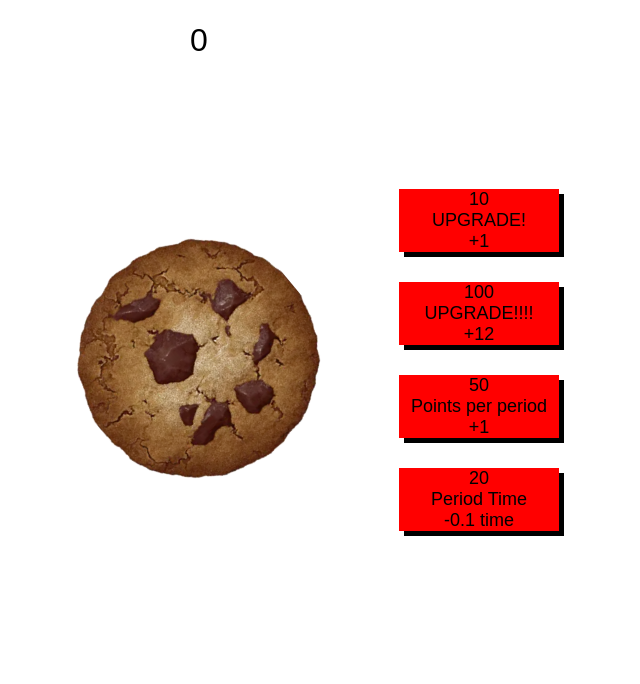
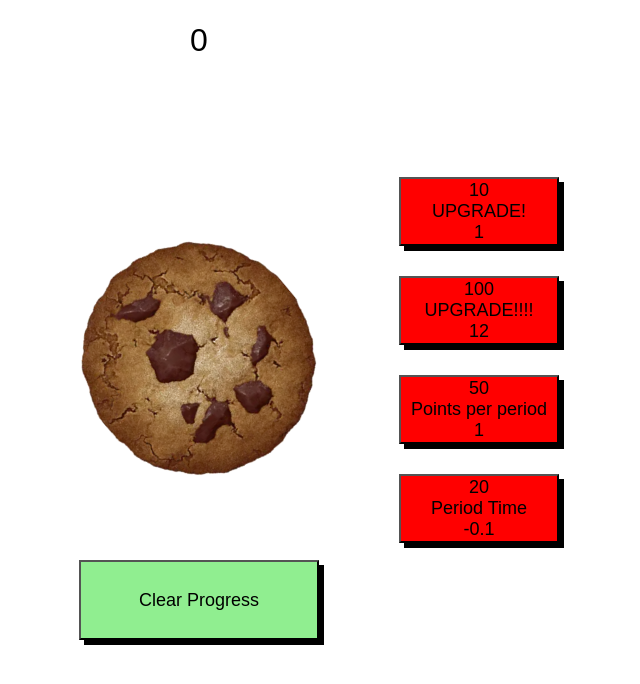
Before and after one commit to nagibator300000/Cookie-clicker-remastered-, a React (Vite) app: page / in a window 1280 px wide. Shown: the top 684 px of the page, without its empty margins (401-1041 px from the left). Built offline with nearby package versions, Linux system fonts and the light colour scheme.

Commit message:
clear button

```diff
--- a/src/App.css
+++ b/src/App.css
@@ -16,3 +16,17 @@
   justify-content: center;
   align-items: center;
 }
+
+.clear {
+  box-shadow: 5px 5px black;
+  user-select: none;
+  cursor: pointer;
+  text-align: center;
+  font-size: large;
+  background-color: lightgreen;
+  grid-area: 8 / 4 / 9 / 7;
+}
+
+.clear:active {
+  box-shadow: 3px 3px;
+}
--- a/src/App.tsx
+++ b/src/App.tsx
@@ -3,27 +3,22 @@ import Counter from "./Counter/counter";
 import Shop from "./shop/Shop";
 import { useEffect, useState } from "react";
 import { ProductArgs } from "./shop/Shop";
+import ClearMenu from "./ClearMenu/ClearMenu";
+
+function loadData(key: string, defValue: number) {
+  return Number(localStorage.getItem(key) || defValue);
+}
 
 function App() {
-  function PerClickBonus(buff: number, price: number) {
-    if (count >= price) {
-      setPerClick(perclick + buff);
-      setCount(count - price);
-    }
-  }
-
-  function PeriodPointsBonus(buff: number, price: number) {
-    if (count >= price) {
-      setPoints(periodPoints + buff);
-      setCount(count - price);
-    }
-  }
-
-  function PeriodTimeBonus(buff: number, price: number) {
-    if (count >= price) {
-      setTime(periodTime - buff);
-      setCount(count - price);
-    }
+  function upgradeClickHandler(
+    method: (value: React.SetStateAction<number>) => void
+  ) {
+    return function (buff: number, price: number) {
+      if (count >= price) {
+        method((v) => v + buff);
+        setCount(count - price);
+      }
+    };
   }
 
   function Save() {
@@ -33,28 +28,19 @@ function App() {
     localStorage.setItem("periodPoints", periodPoints.toString());
   }
 
-  const [count, setCount] = useState(
-    Number(localStorage.getItem("count") ? localStorage.getItem("count") : 0)
-  );
-  const [perclick, setPerClick] = useState(
-    Number(
-      localStorage.getItem("perClick") ? localStorage.getItem("perClick") : 1
-    )
-  );
-  const [periodTime, setTime] = useState(
-    Number(
-      localStorage.getItem("periodTime")
-        ? localStorage.getItem("periodTime")
-        : 15
-    )
-  );
-  const [periodPoints, setPoints] = useState(
-    Number(
-      localStorage.getItem("periodPoints")
-        ? localStorage.getItem("periodPoints")
-        : 0
-    )
-  );
+  function ClearProgress() {
+    localStorage.setItem("count", "0");
+    localStorage.setItem("perclick", "1");
+    localStorage.setItem("periodTime", "15");
+    localStorage.setItem("periodPoints", "0");
+    setCount(0);
+  }
+
+  const [count, setCount] = useState(loadData("count", 0));
+  const [perclick, setPerClick] = useState(loadData("perClick", 1));
+  const [periodTime, setTime] = useState(loadData("periodTime", 15));
+  const [periodPoints, setPoints] = useState(loadData("periodPoints", 0));
+  const [hideMenu, setHide] = useState(true);
 
   useEffect(() => {
     Save();
@@ -73,32 +59,28 @@ function App() {
       price: 10,
       name: "UPGRADE!",
       buff: 1,
-      onClick: PerClickBonus,
-      type: "perClick",
+      onClick: upgradeClickHandler(setPerClick),
       active: count < 10 ? false : true,
     },
     {
       price: 100,
       name: "UPGRADE!!!!",
       buff: 12,
-      onClick: PerClickBonus,
-      type: "perClick",
+      onClick: upgradeClickHandler(setPerClick),
       active: count < 100 ? false : true,
     },
     {
       price: 50,
       name: "Points per period",
       buff: 1,
-      onClick: PeriodPointsBonus,
-      type: "autoClick",
+      onClick: upgradeClickHandler(setPoints),
       active: count < 50 ? false : true,
     },
     {
       price: 20,
       name: "Period Time",
-      buff: 0.1,
-      onClick: PeriodTimeBonus,
-      type: "autoSpeed",
+      buff: -0.1,
+      onClick: upgradeClickHandler(setTime),
       active: count < 20 ? false : true,
     },
   ];
@@ -108,6 +90,19 @@ function App() {
       <div className="value">{count}</div>
       <Counter onClick={() => setCount(count + perclick)}></Counter>
       {Shop(products)}
+      <button className="clear" onClick={() => setHide(false)}>
+        Clear Progress
+      </button>
+      <ClearMenu
+        isHided={hideMenu}
+        OnAcept={() => {
+          setHide(true);
+          ClearProgress();
+        }}
+        OnCancellation={() => {
+          setHide(true);
+        }}
+      />
     </div>
   );
 }
--- /dev/null
+++ b/src/ClearMenu/ClearMenu.css
@@ -0,0 +1,34 @@
+.clearMenu {
+  position: fixed;
+  width: 100vw;
+  height: 100vh;
+  display: flex;
+  flex-direction: column;
+  align-items: center;
+  justify-content: center;
+  background-color: rgba(0, 0, 0, 0.5);
+}
+
+.clearMenu.hide {
+  display: none;
+}
+
+.buttons button {
+  border-color: black;
+  box-shadow: 5px 5px black;
+  user-select: none;
+  cursor: pointer;
+  text-align: center;
+  font-size: large;
+  background-color: lightgreen;
+  padding: 10px;
+}
+
+.buttons button:active {
+  box-shadow: 3px 3px;
+}
+
+.buttons {
+  display: flex;
+  gap: 16px;
+}
--- /dev/null
+++ b/src/ClearMenu/ClearMenu.tsx
@@ -0,0 +1,18 @@
+import clsx from "clsx";
+import "./ClearMenu.css";
+type args = {
+  isHided: boolean;
+  OnAcept: () => void;
+  OnCancellation: () => void;
+};
+export default function ClearMenu({ isHided, OnAcept, OnCancellation }: args) {
+  return (
+    <div className={clsx("clearMenu", isHided && "hide")}>
+      <h1>Are you sure?</h1>
+      <div className="buttons">
+        <button onClick={OnAcept}>Acept</button>
+        <button onClick={OnCancellation}>Cancel</button>
+      </div>
+    </div>
+  );
+}
--- a/src/Counter/counter.css
+++ b/src/Counter/counter.css
@@ -8,6 +8,8 @@
   user-select: none;
   grid-area: 4 / 4 / 7 / 7;
   cursor: pointer;
+  background-color: transparent;
+  border-width: 0;
 }
 
 .counter img {
--- a/src/Counter/counter.tsx
+++ b/src/Counter/counter.tsx
@@ -4,8 +4,8 @@ type args = {
 };
 export default function Counter({ onClick }: args) {
   return (
-    <div className="counter">
+    <button className="counter">
       <img src="/cookie.png" onClick={onClick} />
-    </div>
+    </button>
   );
 }
--- a/src/index.css
+++ b/src/index.css
@@ -3,4 +3,5 @@ body {
   display: flex;
   justify-content: center;
   align-items: center;
+  font-family: Arial, Helvetica, sans-serif;
 }
--- a/src/shop/Shop.css
+++ b/src/shop/Shop.css
@@ -5,7 +5,6 @@
   cursor: pointer;
   text-align: center;
   font-size: large;
-  font-family: Arial, Helvetica, sans-serif;
 }
 
 .product:active {
--- a/src/shop/Shop.tsx
+++ b/src/shop/Shop.tsx
@@ -5,7 +5,6 @@ export type ProductArgs = {
   name: string;
   buff: number;
   onClick: (buff: number, price: number) => void;
-  type: "perClick" | "autoClick" | "autoSpeed";
   active: boolean;
 };
 type ShopArgs = ProductArgs[];
@@ -17,40 +16,15 @@ export default function Shop(products: ShopArgs) {
   return <div className="shop">{productsArr}</div>;
 }
 
-function Product({ price, name, buff, onClick, type, active }: ProductArgs) {
-  switch (type) {
-    case "perClick":
+function Product({ price, name, buff, onClick, active }: ProductArgs) {
   return (
-        <div
+    <button
       className={clsx("product", active && "active")}
       onClick={() => onClick(buff, price)}
     >
       <div className="price">{price}</div>
       <div className="name">{name}</div>
-          <div className="buff">+{buff}</div>
-        </div>
-      );
-    case "autoClick":
-      return (
-        <div
-          className={clsx("product", active && "active")}
-          onClick={() => onClick(buff, price)}
-        >
-          <div className="price">{price}</div>
-          <div className="name">{name}</div>
-          <div className="buff">+{buff}</div>
-        </div>
-      );
-    case "autoSpeed":
-      return (
-        <div
-          className={clsx("product", active && "active")}
-          onClick={() => onClick(buff, price)}
-        >
-          <div className="price">{price}</div>
-          <div className="name">{name}</div>
-          <div className="buff">-{buff} time</div>
-        </div>
+      <div className="buff">{buff}</div>
+    </button>
   );
 }
-}
```
Lines whose indentation alone changed are shown as unchanged.
